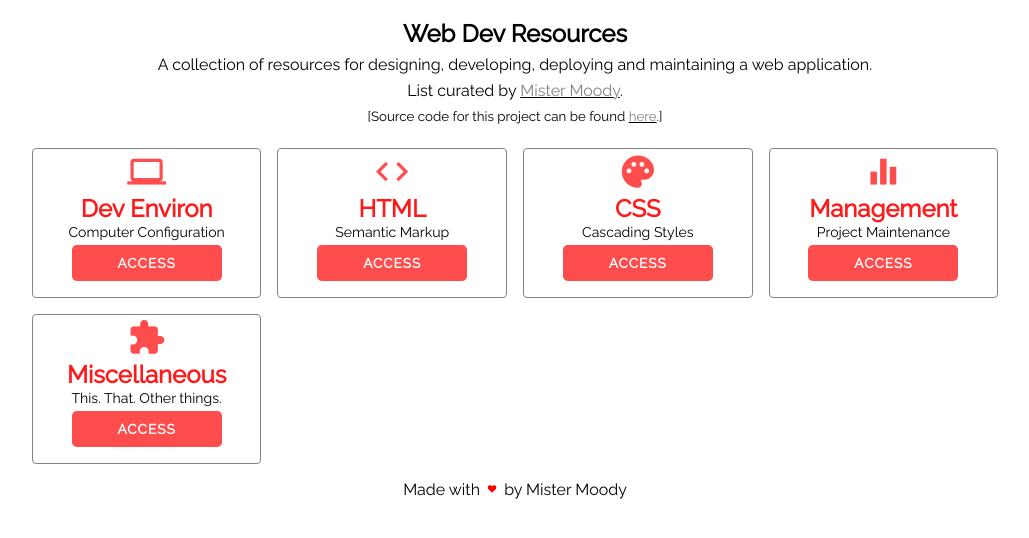
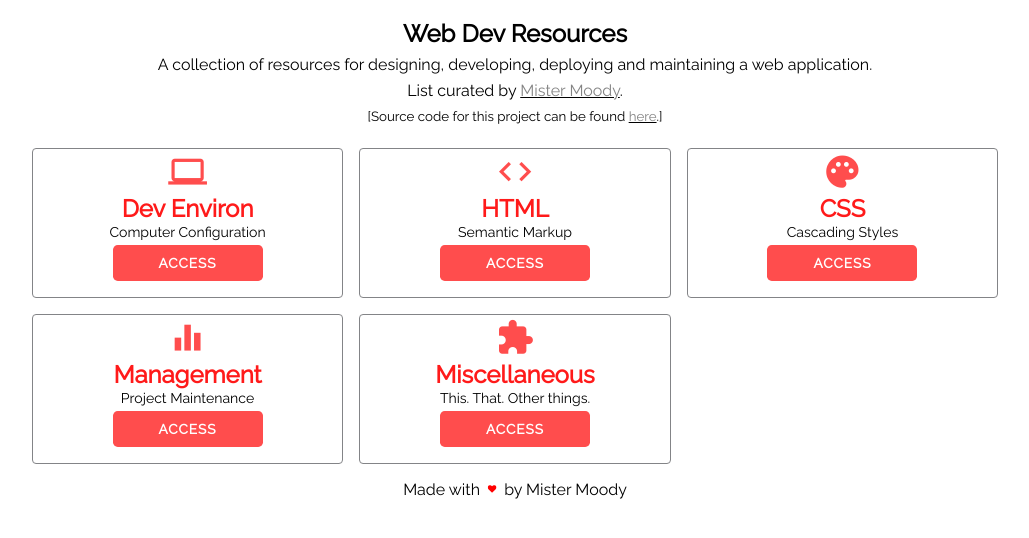
Before and after one commit to MisterMoody/mistermoody.github.io, a PHP site: page / in a window 1280 px wide. Shown: the top 538 px of the page, without its empty margins (125-1154 px from the left). Run offline with PHP 8.4, Linux system fonts and the light colour scheme.

Commit message:
Modify Line40, minmax(200) to minmax(250) => Adds Depth

```diff
--- a/css/home.css
+++ b/css/home.css
@@ -37,7 +37,7 @@ footer {grid-area: footer;}
   }
 	.main-content {
     margin: 1em 8.8em;
-    grid-template-columns: repeat(auto-fit, minmax(200px, 1fr));
+    grid-template-columns: repeat(auto-fit, minmax(250px, 1fr));
     grid-gap: 16px;
 	}
 }
```
